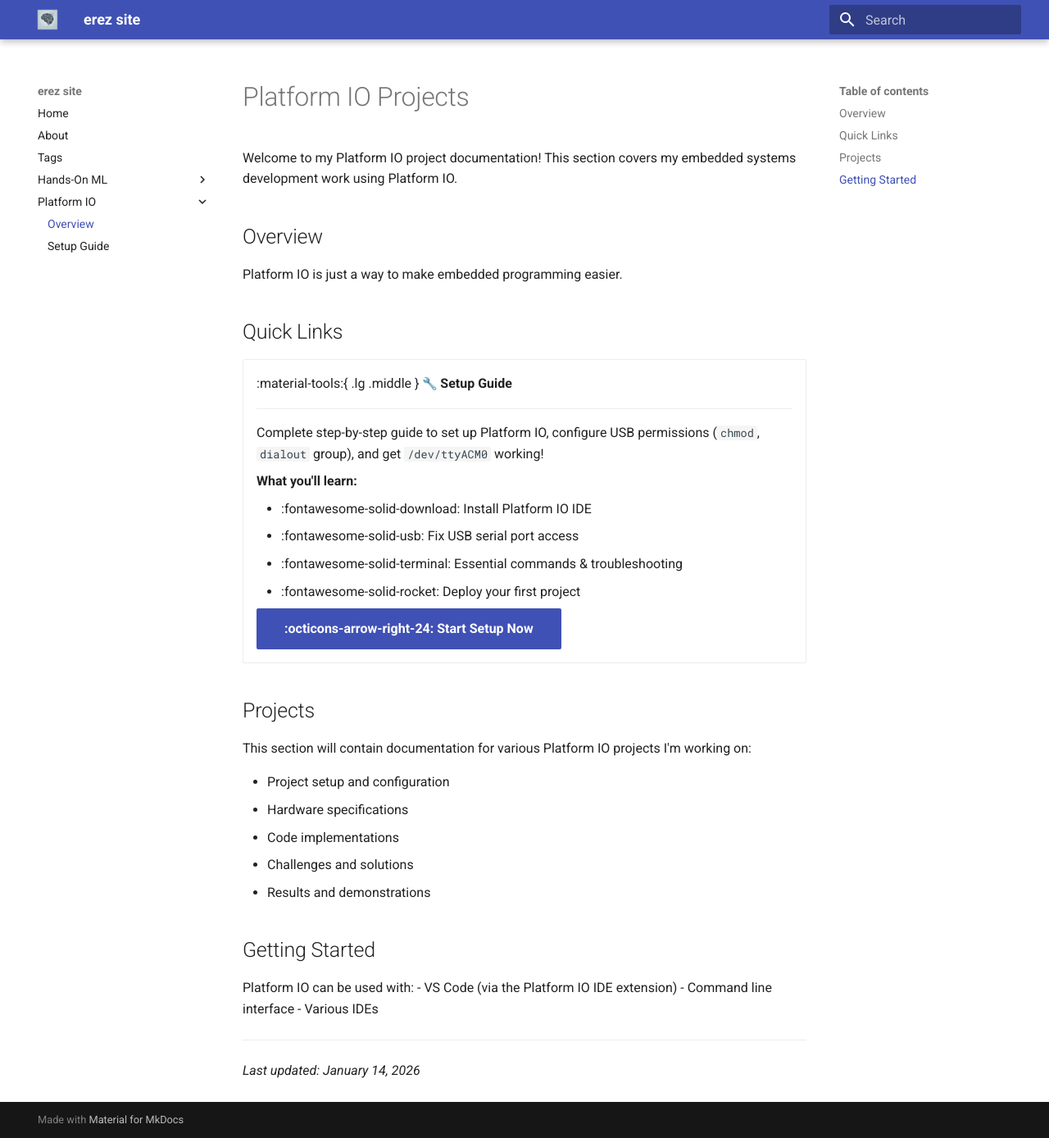
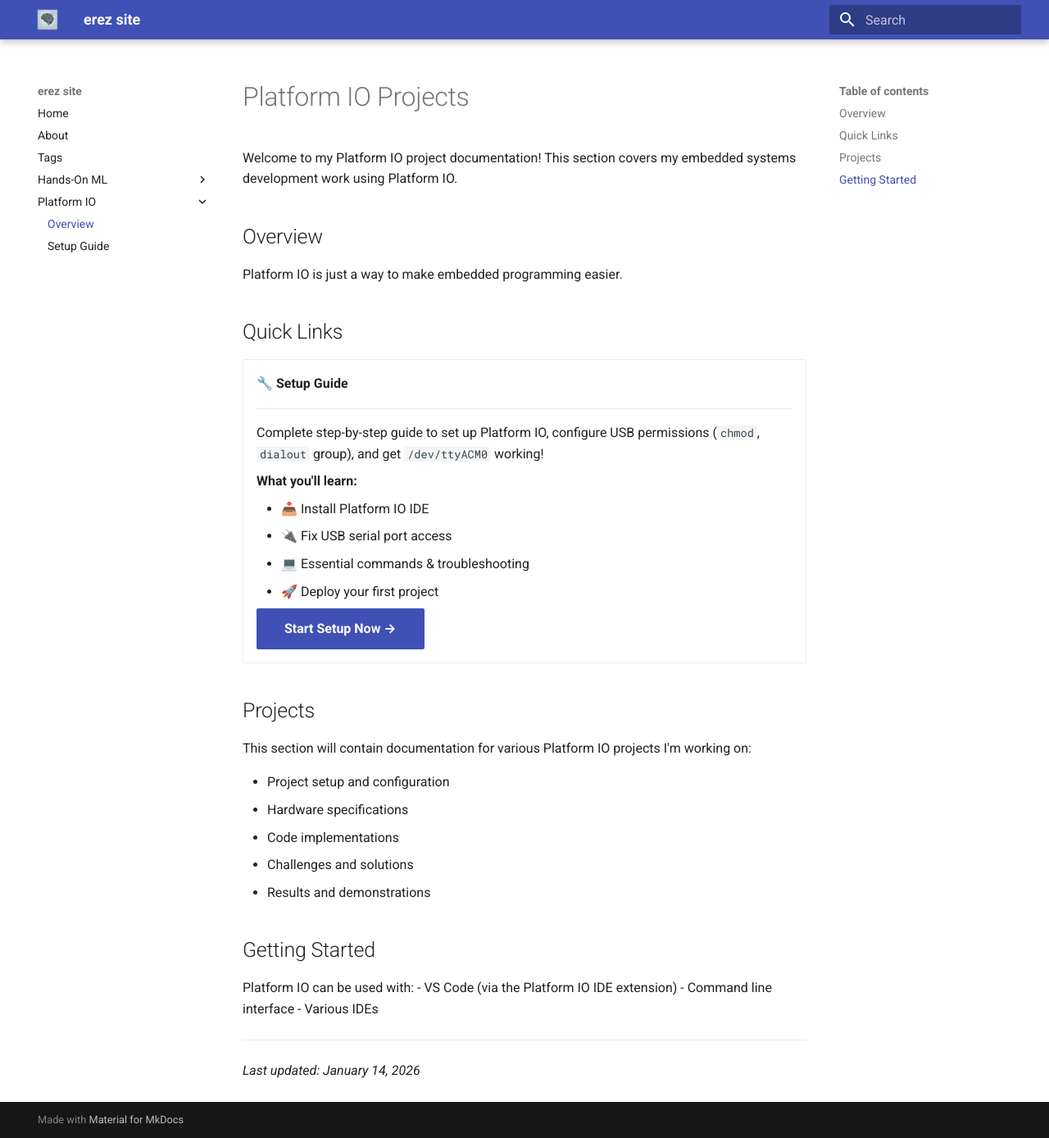
Before and after one commit to BrainCodex-e/blog, an MkDocs documentation site: the page built from docs/platformio/index.md, in a window 1280 px wide and 1388 px high. Shown: the whole window at 82% size. Built offline with MkDocs 1.6.1 and Material for MkDocs 9.7.7, drawn with Linux system fonts in a browser that asks for light colours; emoji names are drawn with the system emoji font.

Commit message:
Fix icons with proper emoji display

```diff
--- a/docs/platformio/index.md
+++ b/docs/platformio/index.md
@@ -10,7 +10,7 @@
 
 <div class="grid cards" markdown>
 
--   :material-tools:{ .lg .middle } **:wrench: Setup Guide**
+-   **🔧 Setup Guide**
 
     ---
 
@@ -18,12 +18,12 @@
 
     **What you'll learn:**
 
-    - :fontawesome-solid-download: Install Platform IO IDE
-    - :fontawesome-solid-usb: Fix USB serial port access
-    - :fontawesome-solid-terminal: Essential commands & troubleshooting
-    - :fontawesome-solid-rocket: Deploy your first project
+    - 📥 Install Platform IO IDE
+    - 🔌 Fix USB serial port access
+    - 💻 Essential commands & troubleshooting
+    - 🚀 Deploy your first project
 
-    [:octicons-arrow-right-24: Start Setup Now](setup.md){ .md-button .md-button--primary }
+    [**Start Setup Now →**](setup.md){ .md-button .md-button--primary }
 
 </div>
 
```
